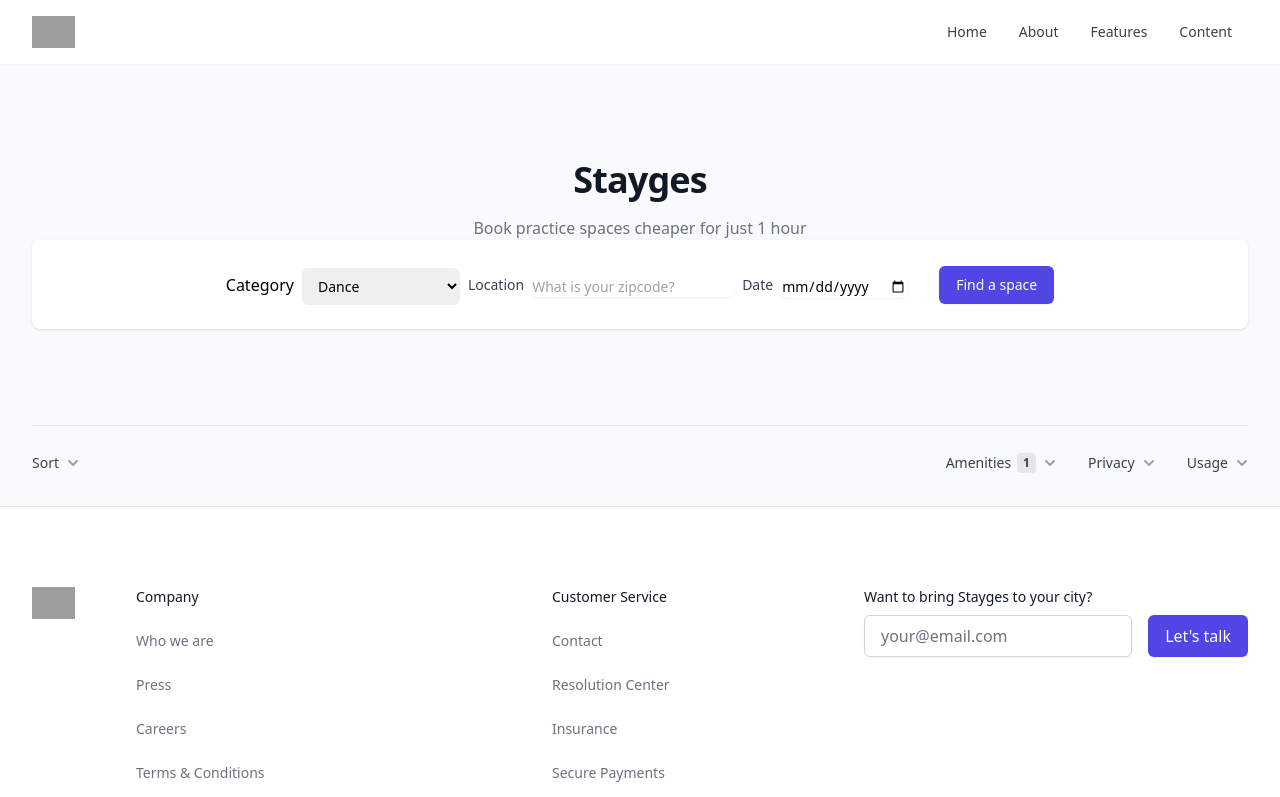
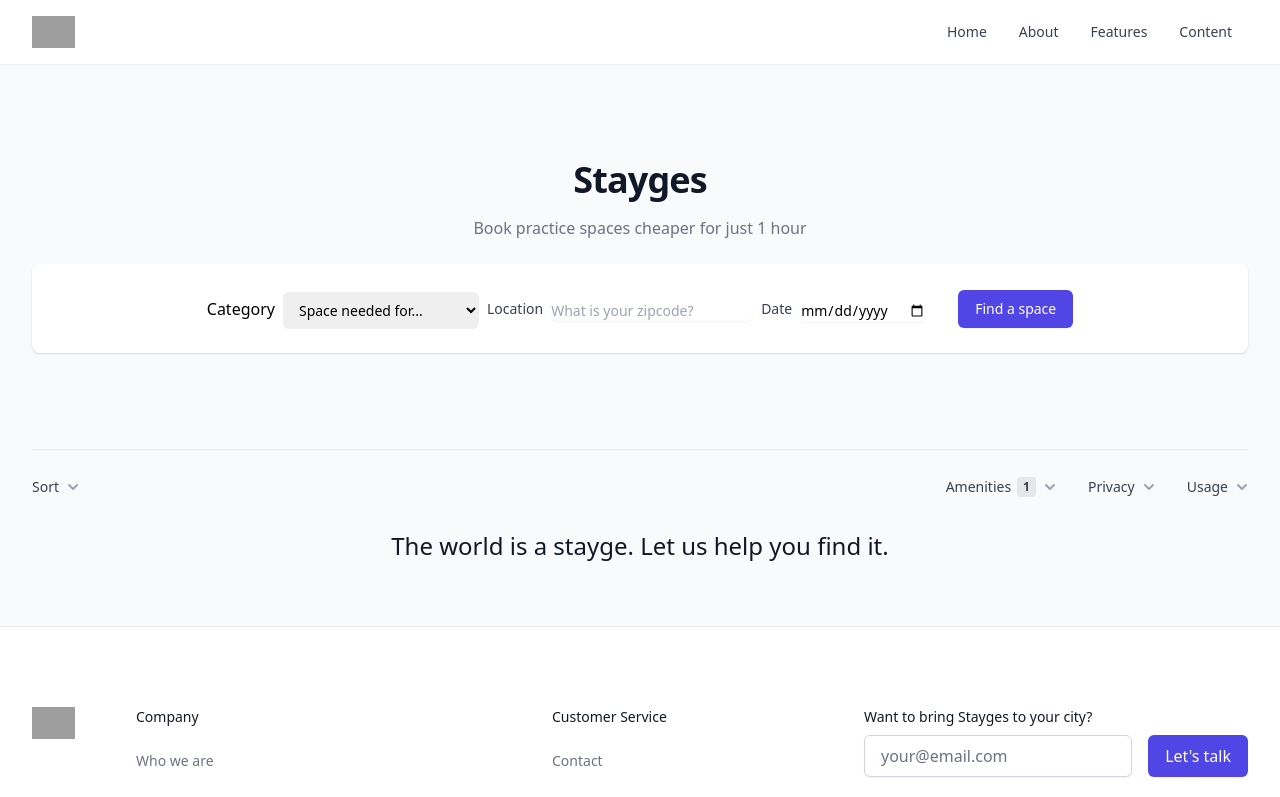
Before and after one commit to ma8642/stayges, a Next.js app: page / in a window 1280 px wide. Shown: the top 797 px of the page. Built offline with nearby package versions, Linux system fonts and the light colour scheme; grey boxes are pictures that could not be loaded.

Commit message:
Added search placeholder

```diff
--- a/pages/index.jsx
+++ b/pages/index.jsx
@@ -203,6 +203,7 @@ function CategorySelect({ searchQuery, handleChange }) {
           handleChange({ ...searchQuery, category: e.target.value })
         }
       >
+        <option value={null}>Space needed for...</option>
         <option value="dance">Dance</option>
         <option value="music">Music</option>
         <option value="art">Art</option>
@@ -289,12 +290,14 @@ export default function SearchPage() {
   const [searchResults, setSearchResults] = useState([]);
   const [searchQuery, setSearchQuery] = useState({});
 
-  console.log(searchQuery);
-
   useEffect(() => {
+    if (category || location || date) {
       // TODO here is where we query from the api
       setSearchResults(listings);
-  }, []);
+    }
+  }, [category, location, date]);
+
+  console.log(searchResults);
 
   return (
     <div className="bg-gray-50">
@@ -636,7 +639,7 @@ export default function SearchPage() {
               <h1 className="text-4xl font-extrabold tracking-tight text-gray-900">
                 Stayges
               </h1>
-              <p className="mt-4 max-w-3xl mx-auto text-base text-gray-500">
+              <p className="mt-4 max-w-3xl mx-auto text-base text-gray-500 mb-6">
                 Book practice spaces cheaper for just 1 hour
               </p>
               <SearchInput
@@ -778,6 +781,7 @@ export default function SearchPage() {
                 Products
               </h2>
 
+              {searchResults.length > 0 ? (
                 <div className="grid grid-cols-1 gap-y-10 sm:grid-cols-2 gap-x-6 lg:grid-cols-4 xl:gap-x-8">
                   {searchResults
                     .filter((l) => {
@@ -802,6 +806,11 @@ export default function SearchPage() {
                       </a>
                     ))}
                 </div>
+              ) : (
+                <div className="flex justify-center text-2xl text-gray-900 mb-16 font-extralight">
+                  The world is a stayge. Let us help you find it.
+                </div>
+              )}
             </section>
           </div>
         </main>
```
Lines whose indentation alone changed are shown as unchanged.
